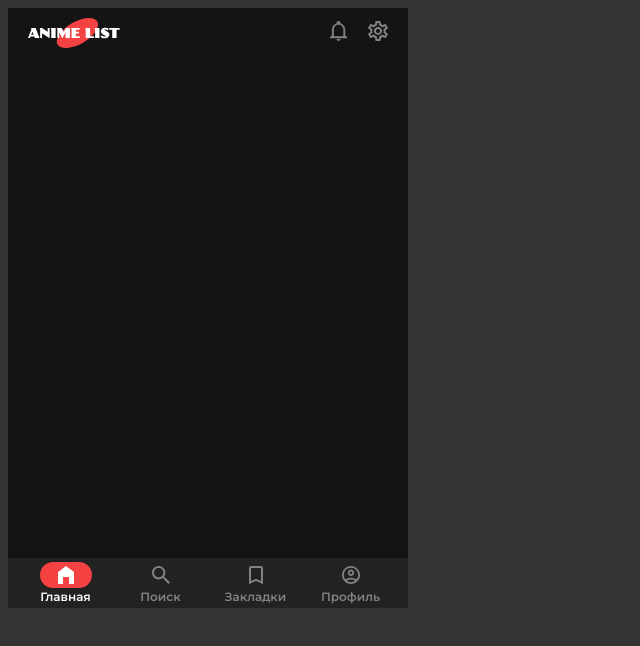
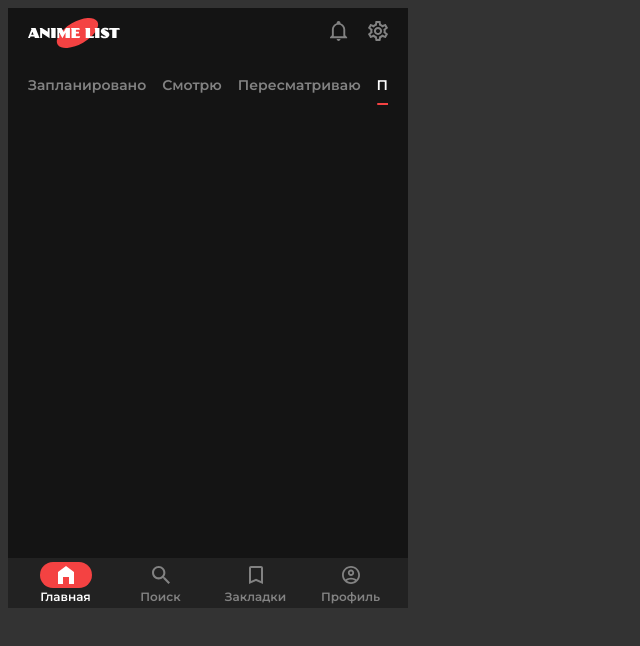
Before and after one commit to Gabageba/anime-list, a React (Create React App) app: page / in a window 1280 px wide. Shown: the top 646 px of the page, without its empty margins (0-640 px from the left). Built offline with nearby package versions, Linux system fonts and the light colour scheme.

Commit message:
bookmarks slider

```diff
--- a/package.json
+++ b/package.json
@@ -9,6 +9,7 @@
     "node-sass": "^8.0.0",
     "react": "^18.2.0",
     "react-dom": "^18.2.0",
+    "react-indiana-drag-scroll": "^2.2.0",
     "react-scripts": "5.0.1",
     "web-vitals": "^2.1.0"
   },
--- a/src/App.js
+++ b/src/App.js
@@ -3,14 +3,16 @@ import Header from './components/Header/Header'
 import styles from './App.module.scss'
 import Content from './components/Content/Content'
 import Footer from './components/Footer/Footer'
-
+import { useState } from 'react'
 
 const App = () => {
+  const [currentPage, setCurrentPage] = useState('main')
+
   return (
     <div className={styles.popup}>
-      <Header/>
-      <Content/>
-      <Footer/>
+      <Header />
+      <Content />
+      <Footer currentPage={currentPage} setCurrentPage={setCurrentPage} />
     </div>
   )
 }
--- a/src/components/Content/Content.jsx
+++ b/src/components/Content/Content.jsx
@@ -1,10 +1,11 @@
 import React from 'react'
 import styles from './Content.module.scss'
+import { Bookmarks } from '../../pages/Bookmarks/Bookmarks'
 
 const Content = () => {
   return (
     <div className={styles.content}>
-
+      <Bookmarks />
     </div>
   )
 }
--- a/src/components/Content/Content.module.scss
+++ b/src/components/Content/Content.module.scss
@@ -1,5 +1,6 @@
 .content {
   //background-color: aliceblue;
   flex: 1;
-  z-index: 1
+  padding-left: 20px;
+  padding-right: 20px;
 }
--- a/src/components/Footer/Footer.jsx
+++ b/src/components/Footer/Footer.jsx
@@ -1,7 +1,6 @@
 import React from 'react'
 import styles from './Footer.module.scss'
 import { NavItem } from './NavItem/NavItem'
-import { useState } from 'react'
 import {
   BookmarksFilledSvg,
   BookmarksOutlineSvg,
@@ -12,9 +11,7 @@ import {
   ProfileFilledSvg,
 } from '../svg/svgIcons'
 
-const Footer = () => {
-  const [currentPage, setCurrentPage] = useState('main')
-
+const Footer = ({ currentPage, setCurrentPage }) => {
   return (
     <div className={styles.footer}>
       <NavItem
--- /dev/null
+++ b/src/pages/Bookmarks/Bookmarks.jsx
@@ -0,0 +1,12 @@
+import React from 'react'
+import { Slider } from './Slider/Slider'
+import { useState } from 'react'
+
+export const Bookmarks = () => {
+  const [activeBookmark, setActiveBookmark] = useState('viewed')
+  return (
+    <div>
+      <Slider activeBookmark={activeBookmark} setActiveBookmark={setActiveBookmark} />
+    </div>
+  )
+}
--- /dev/null
+++ b/src/pages/Bookmarks/Slider/SlideItem.jsx
@@ -0,0 +1,13 @@
+import React from 'react'
+import styles from './Slider.module.scss'
+
+export const SlideItem = ({ name, isActive, toggleClick }) => {
+  return (
+    <div
+      className={`${styles.slideItem} ${isActive && styles.slideItemActive}`}
+      onClick={toggleClick}>
+      <div className={styles.name}>{name}</div>
+      {isActive && <div className={styles.line} />}
+    </div>
+  )
+}
--- /dev/null
+++ b/src/pages/Bookmarks/Slider/Slider.jsx
@@ -0,0 +1,41 @@
+import React from 'react'
+import ScrollContainer from 'react-indiana-drag-scroll'
+import { SlideItem } from './SlideItem'
+import styles from './Slider.module.scss'
+
+export const Slider = ({ activeBookmark, setActiveBookmark }) => {
+  return (
+    <ScrollContainer vertical={false} className={styles.slider}>
+      <SlideItem
+        name={'Запланировано'}
+        isActive={activeBookmark === 'planned'}
+        toggleClick={() => setActiveBookmark('planned')}
+      />
+      <SlideItem
+        name={'Смотрю'}
+        isActive={activeBookmark === 'looking'}
+        toggleClick={() => setActiveBookmark('looking')}
+      />
+      <SlideItem
+        name={'Пересматриваю'}
+        isActive={activeBookmark === 'reviewing'}
+        toggleClick={() => setActiveBookmark('reviewing')}
+      />
+      <SlideItem
+        name={'Просмотрено'}
+        isActive={activeBookmark === 'viewed'}
+        toggleClick={() => setActiveBookmark('viewed')}
+      />
+      <SlideItem
+        name={'Отложено'}
+        isActive={activeBookmark === 'postponed'}
+        toggleClick={() => setActiveBookmark('postponed')}
+      />
+      <SlideItem
+        name={'Брошено'}
+        isActive={activeBookmark === 'abandoned'}
+        toggleClick={() => setActiveBookmark('abandoned')}
+      />
+    </ScrollContainer>
+  )
+}
--- /dev/null
+++ b/src/pages/Bookmarks/Slider/Slider.module.scss
@@ -0,0 +1,34 @@
+.slider {
+  display: flex;
+  margin-top: 20px;
+
+  .slideItem {
+    cursor: pointer;
+    margin-right: 16px;
+    user-select: none;
+
+    .name {
+      color: var(--color-unactive);
+      font-weight: 600;
+      font-size: 14px;
+      line-height: 15px;
+    }
+
+    .line {
+      margin-top: 10px;
+      height: 2px;
+      background-color: transparent;
+      border-radius: 2px;
+    }
+  }
+
+  .slideItemActive {
+    .name {
+      color: var(--color-active);
+    }
+
+    .line {
+      background-color: var(--color-main);
+    }
+  }
+}
```
Also changed, not shown: src/pages/Bookmarks/Bookmarks.module.scss (added), 2 other files (tests, documents, lock files or other folders).
